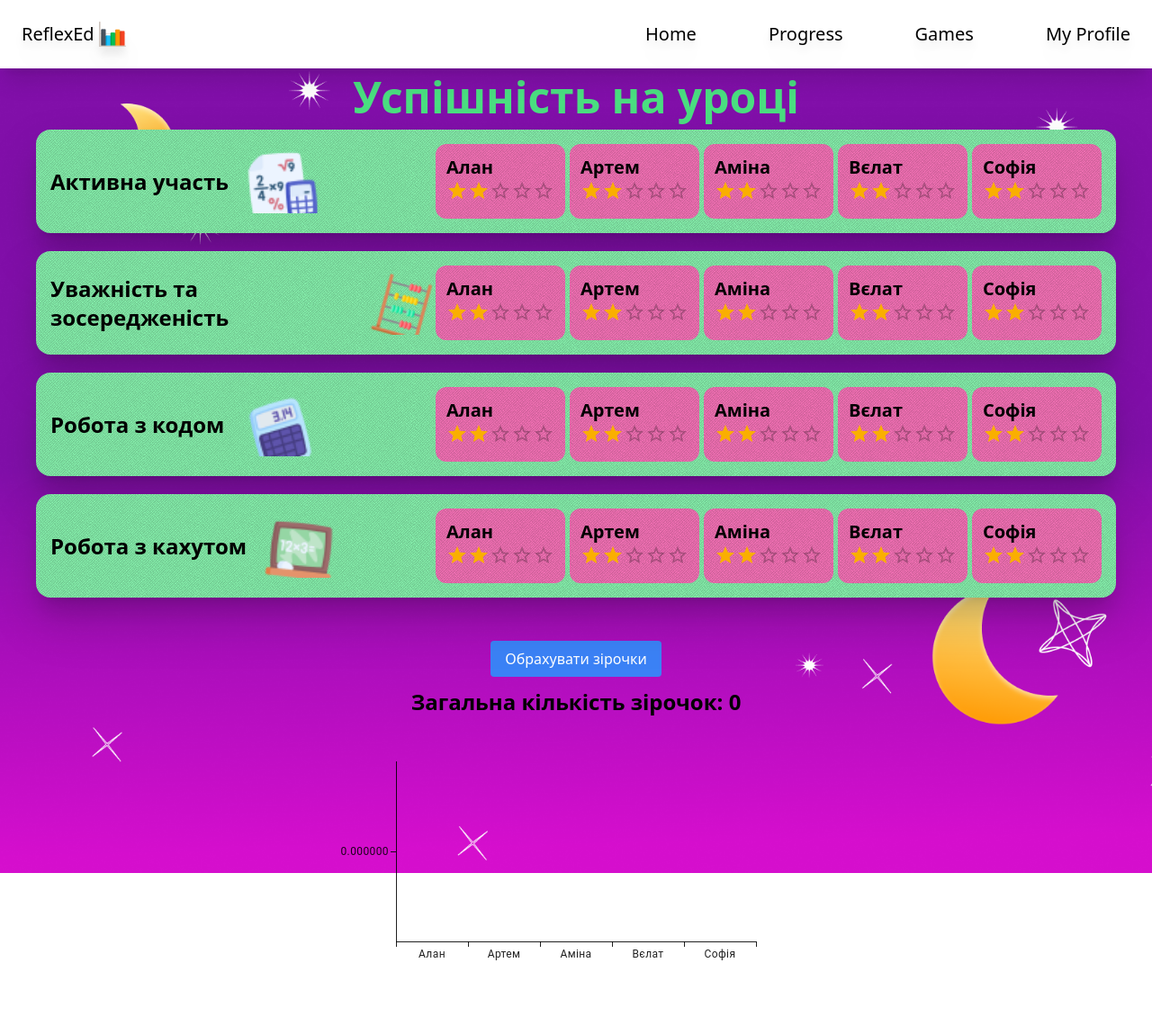
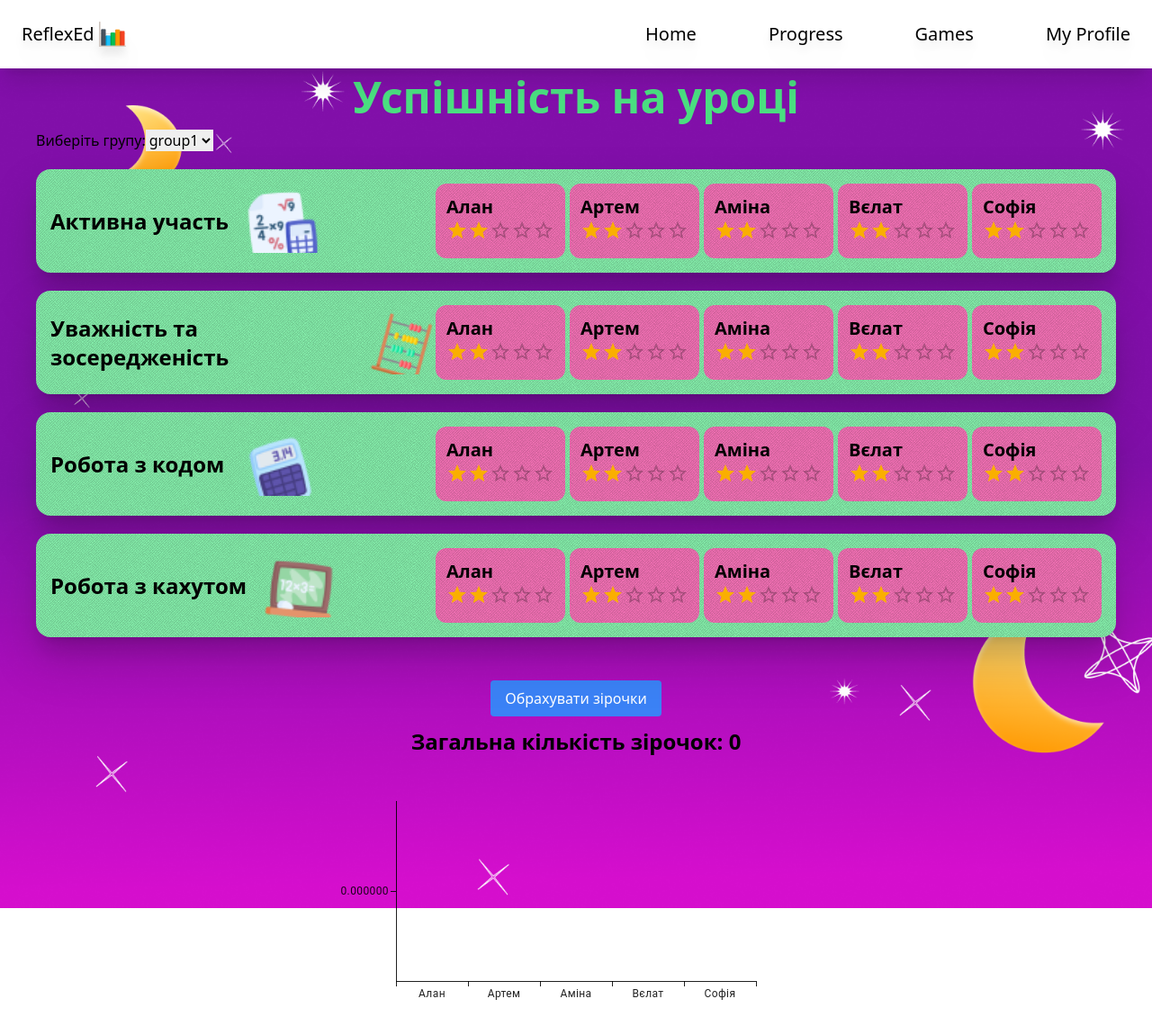
Before and after one commit to aleksname/assessment, a Next.js app: page / in a window 1280 px wide. Shown: the top 1150 px of the page at 90% size. Built offline with nearby package versions, Linux system fonts and the light colour scheme.

Commit message:
fix: IDK why i can.t deploy Diagrama page, I past old version

```diff
--- a/pages/Diagrama.jsx
+++ b/pages/Diagrama.jsx
@@ -1,5 +1,5 @@
 import * as React from 'react';
-import { BarChart } from '@mui/x-charts';
+import { BarChart } from '@mui/x-charts/BarChart';
 import styles from './styles/styles.module.scss'; // Переконайтесь, що шлях правильний
 
 export default function Diagrama({ data }) {
@@ -8,16 +8,11 @@ export default function Diagrama({ data }) {
     percentage,
   }));
 
-  const colors = [ '#4ade80' ];
-
   return (
     <div className={styles.diagramContainer}> {/* Додайте обгортку для центровання */}
       <BarChart
         xAxis={[{ scaleType: 'band', data: chartData.map(d => d.student) }]}
-        series={[{
-          data: chartData.map(d => d.percentage),
-          color: chartData.map((_, index) => colors[index % colors.length]) // Присвоєння кольорів
-        }]}
+        series={[{ data: chartData.map(d => d.percentage) }]}
         width={500}
         height={300}
       />
--- a/pages/index.jsx
+++ b/pages/index.jsx
@@ -8,10 +8,15 @@ import TopicItem from '../pages/TopicItem';
 import MainContainer from './MainContainer';
 import Diagrama from './Diagrama';
 
-const students = ['Алан', 'Артем', 'Аміна', 'Вєлат', 'Софія'  ];
+const groups = {
+  group1: ['Алан', 'Артем', 'Аміна','Вєлат', 'Софія'],
+  group2: ['Максим','Устим', 'Денис', 'Саша', "Степан"]
+};
 const maxStarsPerStudent = 20; // Define the maximum stars a student can collect
 
 export default function Main() {
+  const [selectedGroup, setSelectedGroup] = useState('group1');
+  const students = groups[selectedGroup];
   const [totalStars, setTotalStars] = useState(0);
   const [studentStars, setStudentStars] = useState(
     students.reduce((acc, student) => ({ ...acc, [student]: 0 }), {})
@@ -43,6 +48,16 @@ export default function Main() {
       <div className={styles.wrapper}>
         <h1 className={styles.title}>Успішність на уроці</h1>
         <div className={styles.startScreen}>
+        <div>
+          <label htmlFor="group-select">Виберіть групу:</label>
+          <select id="group-select" onChange={(e) => setSelectedGroup(e.target.value)}>
+            {Object.keys(groups).map(group => (
+              <option key={group} value={group}>
+                {group}
+              </option>
+            ))}
+          </select>
+        </div>
           <div className={styles.topicBlockItem}>
             <TopicItem children={"Активна участь"} childrenIcon={icon1} className='bg-green-400' students={students} />
             <TopicItem children={"Уважність та зосередженість"} childrenIcon={icon2} className='bg-red-400' students={students} />
@@ -61,15 +76,6 @@ export default function Main() {
             Загальна кількість зірочок: {totalStars}
             <Diagrama data={studentPercentages} className/>
           </div>
-          {/*<div className={styles.studentStars}>
-              {students.map(student => (
-                <div key={student}>
-                  {student}: {studentStars[student]}
-                </div>
-              ))}
-          </div>
-            ))}
-          </div> */}
         </div>
       </div>
     </MainContainer>
--- a/pages/styles/styles.module.scss
+++ b/pages/styles/styles.module.scss
@@ -3,7 +3,7 @@
   @apply text-black px-5 pt-2;
   margin: 0 auto;
   background-image: url('../../public/BackgrounMainPage.png');
-  background-size: 115%;
+  background-size: 120%;
   background-repeat: no-repeat
 }
 // ---- header----
@@ -48,7 +48,7 @@
 }
 
 .topicBlockItem {
-  @apply pb-2;
+  @apply pb-2 mt-5;
 }
 
 .topicItemIcon {
```
